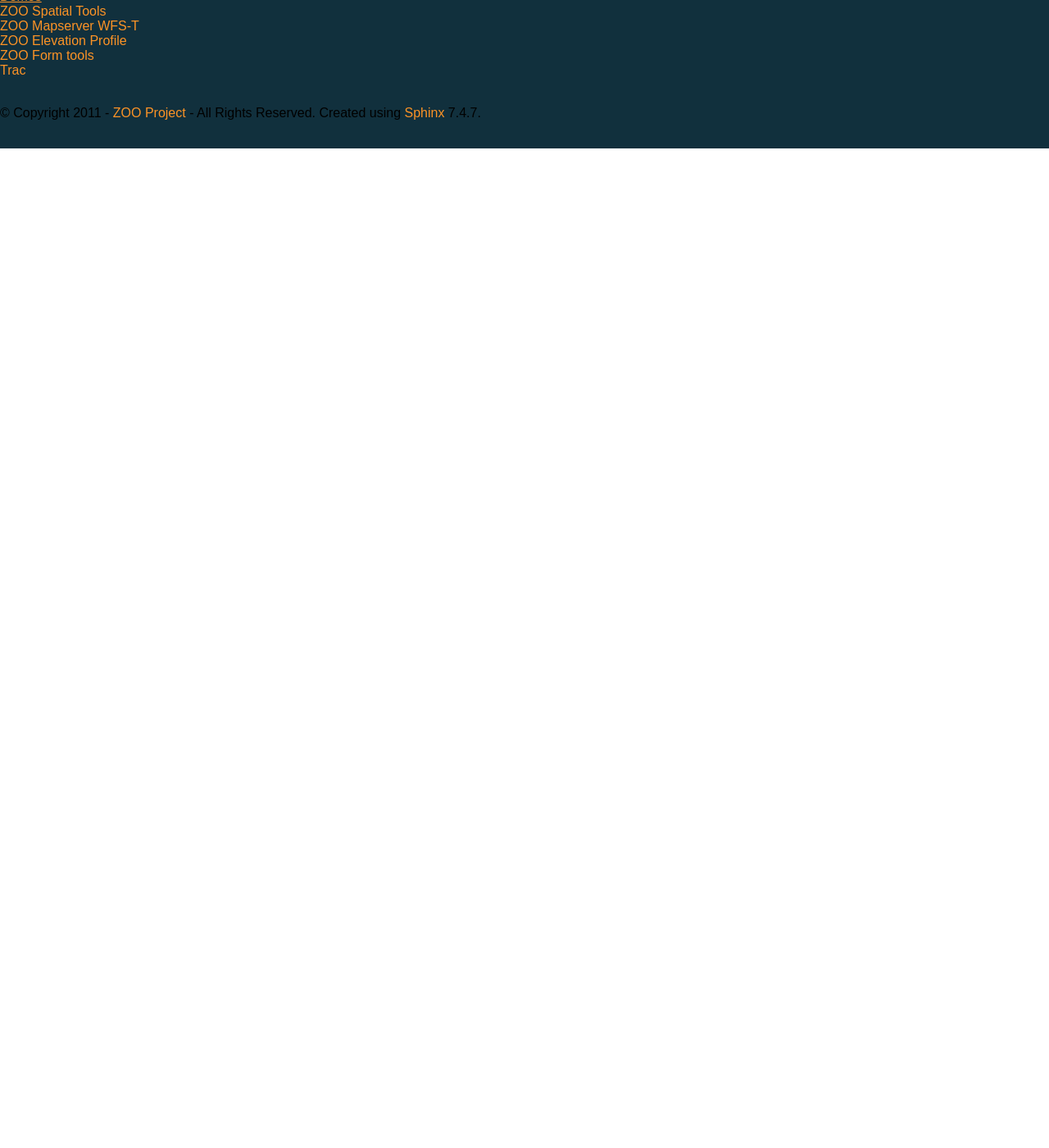
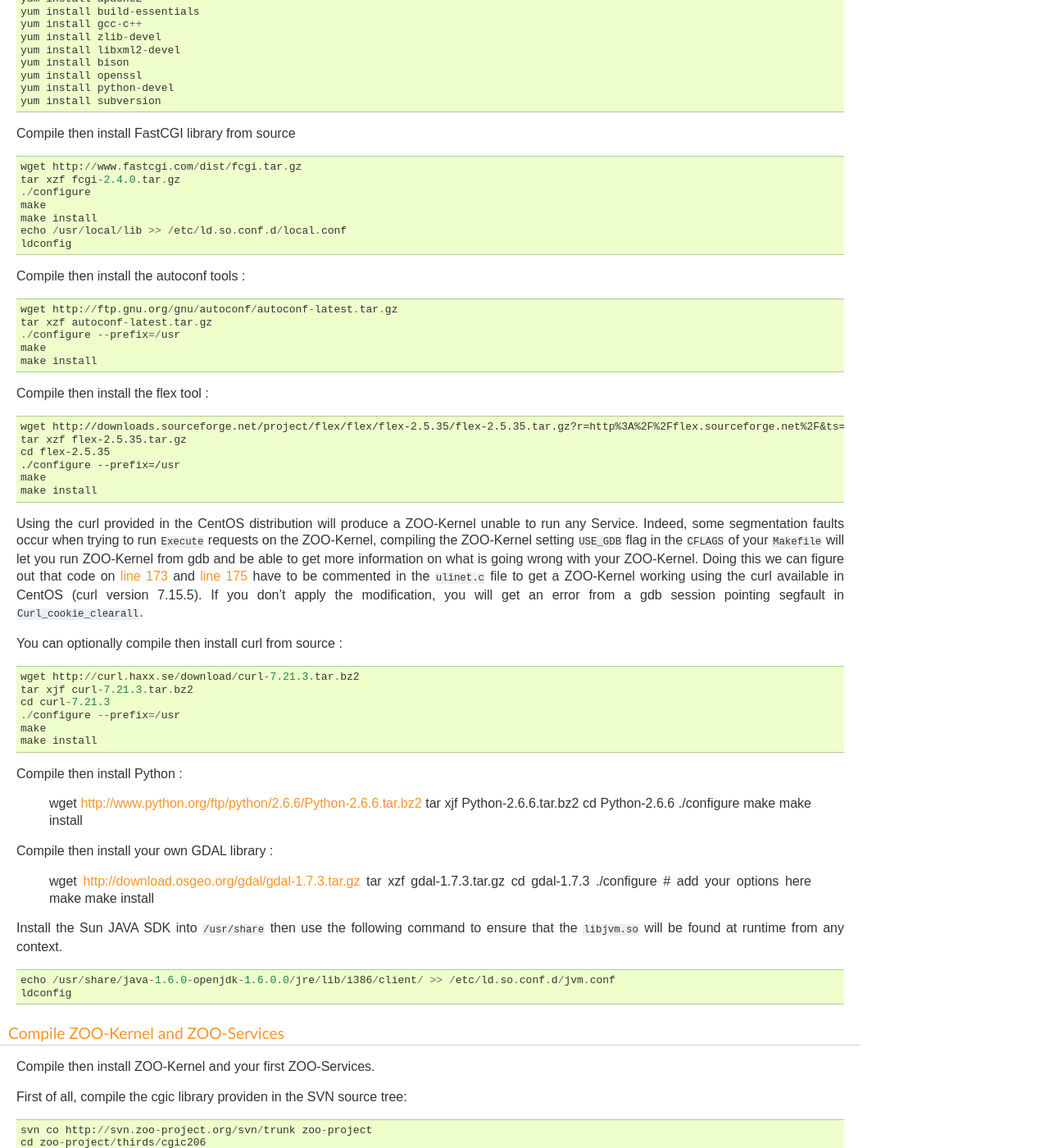
Before and after one commit to hydroleader/zoo-project, a Sphinx documentation site: the page built from docs/kernel/installation.txt, in a window 1280 px wide and 1400 px high, scrolled down 6782 px. Shown: the whole window at 82% size. Built offline with Sphinx 7.4.7, drawn with Linux system fonts in a browser that asks for light colours; before the commit the page ends 6963 px from its top, so only the background shows below that; some of the changed text lies outside the part shown.

Commit message:
add CentOS notes

```diff
--- a/docs/kernel/installation.txt
+++ b/docs/kernel/installation.txt
@@ -334,6 +334,162 @@ Try the Installation
 - http://localhost/cgi-bin/zoo_loader.cgi?ServiceProvider=&metapath=&Service=WPS&Request=DescribeProcess&Version=1.0.0&Identifier=HelloPy
 - http://localhost/cgi-bin/zoo_loader.cgi?ServiceProvider=&metapath=&Service=WPS&Request=Execute&Version=1.0.0&Identifier=HelloPy&DataInputs=a=myname
 
+CentOS
+******
+
+.. note::
+   This documentation was created thanks to Guillaume Sueur from Neogeo Technologies which took time to test
+   installing the ZOO-Kernel on a CentOS 5.5 environment.
+
+Requirements
+^^^^^^^^^^^^
+
+Install some standard tools to be able to run ZOO-Kernel on your platform :
+
+::
+
+  yum install apache2
+  yum install build-essentials
+  yum install gcc-c++
+  yum install zlib-devel
+  yum install libxml2-devel
+  yum install bison
+  yum install openssl
+  yum install python-devel
+  yum install subversion
+
+Compile then install FastCGI library from source
+
+::
+
+  wget http://www.fastcgi.com/dist/fcgi.tar.gz
+  tar xzf fcgi-2.4.0.tar.gz
+  ./configure
+  make
+  make install
+  echo /usr/local/lib >> /etc/ld.so.conf.d/local.conf
+  ldconfig
+
+Compile then install the autoconf tools :
+
+::
+
+  wget http://ftp.gnu.org/gnu/autoconf/autoconf-latest.tar.gz
+  tar xzf autoconf-latest.tar.gz
+  ./configure --prefix=/usr
+  make
+  make install
+
+Compile then install the flex tool :
+
+::
+
+  wget http://downloads.sourceforge.net/project/flex/flex/flex-2.5.35/flex-2.5.35.tar.gz?r=http%3A%2F%2Fflex.sourceforge.net%2F&ts=1292529005&use_mirror=switch
+  tar xzf flex-2.5.35.tar.gz
+  cd flex-2.5.35
+  ./configure --prefix=/usr
+  make
+  make install
+
+Using the curl provided in the CentOS distribution will produce a ZOO-Kernel unable to run any
+Service. Indeed, some segmentation faults occur when trying to run ``Execute`` requests on the ZOO-Kernel,
+compiling the ZOO-Kernel setting ``USE_GDB`` flag in the ``CFLAGS`` of your ``Makefile`` will let you run
+ZOO-Kernel from gdb and be able to get more information on what is going wrong with your ZOO-Kernel.
+Doing this we can figure out that code on `line 173 <http://zoo-project.org/trac/browser/trunk/zoo-kernel/ulinet.c#L173>`__
+and `line 175 <http://zoo-project.org/trac/browser/trunk/zoo-kernel/ulinet.c#L175>`__ have to be commented in the
+``ulinet.c`` file to get a ZOO-Kernel working using the curl available in CentOS (curl version 7.15.5).
+If you don't apply the modification, you will get an error from a gdb session pointing
+segfault in ``Curl_cookie_clearall``.
+
+You can optionally compile then install curl from source :
+
+::
+
+  wget http://curl.haxx.se/download/curl-7.21.3.tar.bz2
+  tar xjf curl-7.21.3.tar.bz2
+  cd curl-7.21.3
+  ./configure --prefix=/usr
+  make
+  make install
+
+Compile then install Python :
+
+  wget http://www.python.org/ftp/python/2.6.6/Python-2.6.6.tar.bz2
+  tar xjf Python-2.6.6.tar.bz2
+  cd Python-2.6.6
+  ./configure
+  make
+  make install
+
+Compile then install your own GDAL library :
+
+  wget http://download.osgeo.org/gdal/gdal-1.7.3.tar.gz
+  tar xzf gdal-1.7.3.tar.gz
+  cd gdal-1.7.3
+  ./configure  # add your options here
+  make
+  make install
+
+Install the Sun JAVA SDK into ``/usr/share`` then use the following command to ensure that the ``libjvm.so``
+will be found at runtime from any context.
+
+::
+
+  echo /usr/share/java-1.6.0-openjdk-1.6.0.0/jre/lib/i386/client/ >> /etc/ld.so.conf.d/jvm.conf
+  ldconfig
+
+Compile ZOO-Kernel and ZOO-Services
+^^^^^^^^^^^^^^^^^^^^^^^^^^^^^^^^^^^
+
+Compile then install ZOO-Kernel and your first ZOO-Services.
+
+First of all, compile the cgic library providen in the SVN source tree:
+
+::
+
+  svn co http://svn.zoo-project.org/svn/trunk zoo-project
+  cd zoo-project/thirds/cgic206
+  make
+
+Compile then install ZOO-Kernel.
+
+::
+
+  cd ../../zoo-kernel
+  ./configure --with-java=/usr/share/jdk1.6.0_23/ --with-python
+  make zoo_loader.cgi
+  cp main.cfg /var/www/cgi-bin/
+  cp  zoo_loader.cgi /var/www/cgi-bin/
+
+Compile then deploy your first ZOO-ServicesProviders (simple HelloPy, line 1 and 2, and the OGR base-vect-ops
+ServiceProvider, line 3 to 6):
+
+::
+
+  cp ../zoo-services/hello-py/cgi-env/*.zcfg /var/www/cgi-bin/
+  cp ../zoo-services/hello-py/test_service.py /var/www/cgi-bin/
+  cd ../ogr/base-vect-ops/
+  make
+  cp ./cgi-env/* /var/www/cgi-bin/
+  vi /var/www/cgi-bin/main.cfg --> set your own informations here
+
+To ensure that the ``libjvm.so`` will be found from apache, please restart it :
+
+::
+
+  /etc/init.d/httpd restart
+
+Testing your ZOO-Kernel
+^^^^^^^^^^^^^^^^^^^^^^^
+
+Test your ZOO-Kernel from command line:
+
+::
+
+  cd /var/www/cgi-bin
+  ./zoo_loader.cgi "request=Execute&service=WPS&version=1.0.0&Identifier=HelloPy&DataInputs=a=Djay"
+  ./zoo_loader.cgi "request=Execute&service=WPS&version=1.0.0&Identifier=Buffer&DataInputs=BufferDistance=1@datat
+
 
 WIN32
 -----
```
